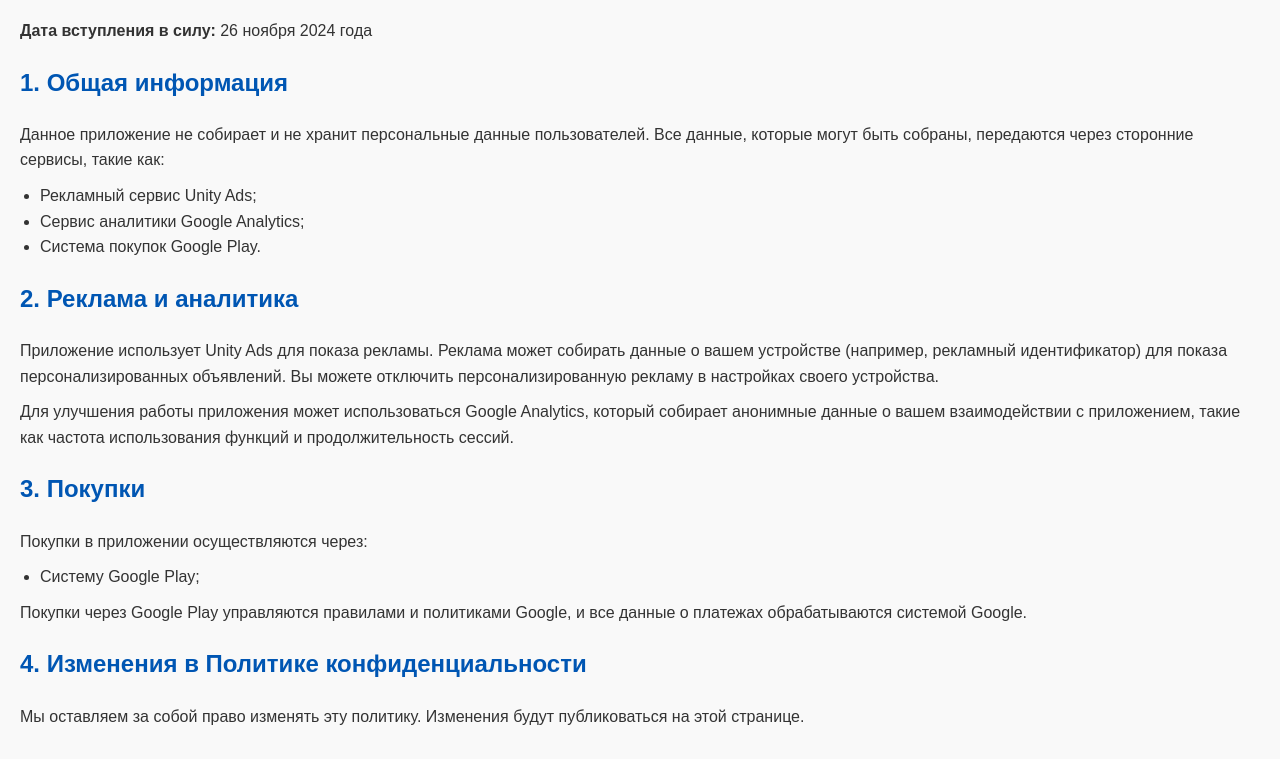
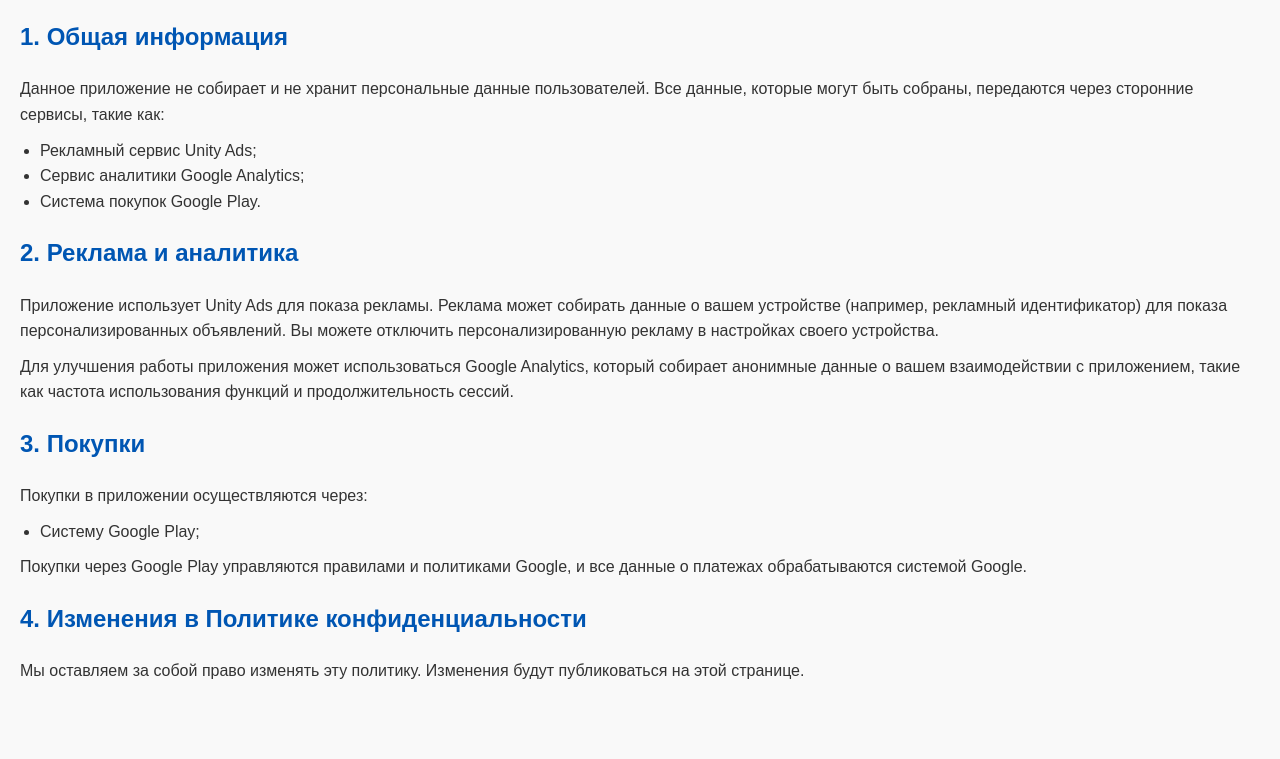
Before and after one commit to Sumrov/Home, a plain HTML site: page privacy-policy/index.html in a window 1280 px wide. Shown: the part 108-867 px from the top of the page. After the commit the page ends 822 px from the top, so only its background shows below. Drawn offline with Linux system fonts and the light colour scheme.

Commit message:
Update index.html

```diff
--- a/privacy-policy/index.html
+++ b/privacy-policy/index.html
@@ -31,7 +31,6 @@
 </head>
 <body>
     <h1>Политика конфиденциальности</h1>
-    <p><strong>Дата вступления в силу:</strong> 26 ноября 2024 года</p>
 
     <h2>1. Общая информация</h2>
     <p>Данное приложение не собирает и не хранит персональные данные пользователей. Все данные, которые могут быть собраны, передаются через сторонние сервисы, такие как:</p>
```
